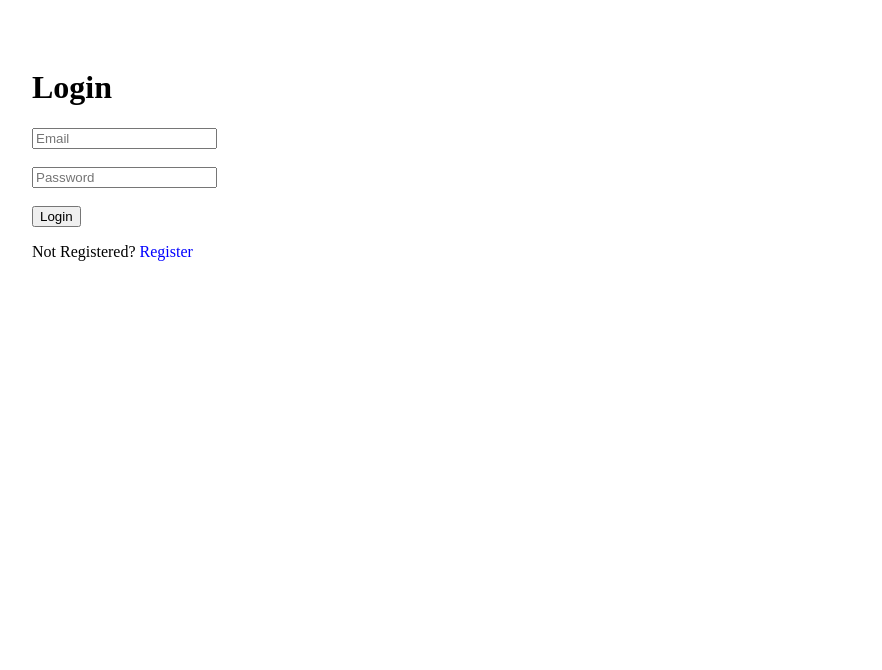
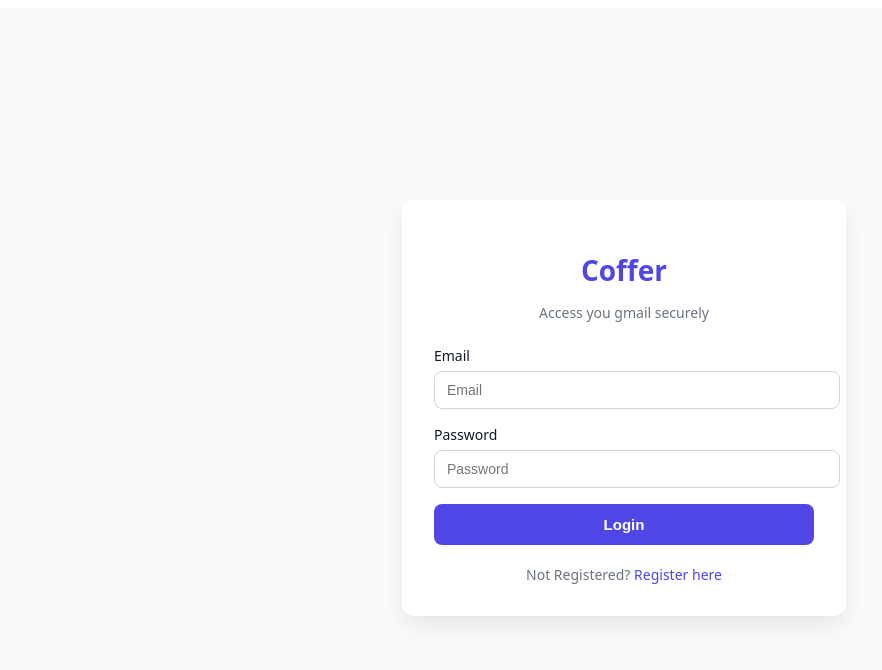
Before and after one commit to nagaladinnemahesh/coffer, a React (Vite) app in the folder client/: page /login in a window 1280 px wide. Shown: the top 670 px of the page, without its empty margins (16-898 px from the left). Built offline with nearby package versions, Linux system fonts and the light colour scheme.

Commit message:
ui for login, register pages

```diff
--- a/client/src/pages/Inbox.jsx
+++ b/client/src/pages/Inbox.jsx
@@ -1,4 +1,4 @@
-import { useEffect, useState } from "react";
+import { useEffect, useState, useRef } from "react";
 // import axios from "axios";
 import api from "../axios";
 // import { Navigate } from "react-router-dom";
@@ -7,6 +7,7 @@ import toast from "react-hot-toast";
 
 export default function Inbox() {
   const navigate = useNavigate();
+  const fetchedRef = useRef(false);
 
   const [messages, setMessages] = useState([]);
   const [nextPageToken, setNextPageToken] = useState(null);
@@ -30,6 +31,7 @@ export default function Inbox() {
           return Array.from(map.values());
         });
         setNextPageToken(res.data.nextPageToken || null);
+        setLoading(false);
         toast.success("Inbox loaded", { id: toastId });
       })
       .catch((err) => {
@@ -40,6 +42,8 @@ export default function Inbox() {
   };
 
   useEffect(() => {
+    if (fetchedRef.current) return;
+    fetchedRef.current = true;
     loadInbox();
   }, []);
 
--- a/client/src/pages/Login.jsx
+++ b/client/src/pages/Login.jsx
@@ -1,24 +1,28 @@
 import { useState } from "react";
-import axios from "axios";
-import { useNavigate } from "react-router-dom";
+// import axios from "axios";
+import api from "../axios.js";
+import { useNavigate, Link } from "react-router-dom";
 import { showSuccess, showError } from "../utils/toast";
+import "../styles/auth.css";
 
 export default function Login() {
   const [email, setEmail] = useState("");
   const [password, setPassword] = useState("");
+  const [loading, setLoading] = useState(false);
   const navigate = useNavigate();
 
   const handleLogin = async (e) => {
     e.preventDefault();
+    setLoading(true);
+
     try {
-      const res = await axios.post("http://localhost:3000/auth/login", {
+      const res = await api.post("http://localhost:3000/auth/login", {
         email,
         password,
       });
 
       localStorage.setItem("token", res.data.token);
-
-      showSuccess("Login Succesfull");
+      showSuccess("Login Successful");
       navigate("/dashboard");
     } catch (err) {
       // alert("Invalid credentials");
@@ -27,35 +31,40 @@ export default function Login() {
   };
 
   return (
-    <div style={{ padding: "40px" }}>
-      <h1>Login</h1>
+    <div className="auth-page">
+      <div className="auth-card">
+        <h1 className="auth-title">Coffer</h1>
+        <p className="auth-subtitle">Access you gmail securely</p>
         <form onSubmit={handleLogin}>
+          <div className="auth-group">
+            <label>Email</label>
             <input
+              type="email"
+              required
               placeholder="Email"
               value={email}
               onChange={(e) => setEmail(e.target.value)}
             />
-        <br />
-        <br />
+          </div>
+
+          <div className="auth-group">
+            <label>Password</label>
             <input
               type="password"
               placeholder="Password"
               value={password}
               onChange={(e) => setPassword(e.target.value)}
             />
-        <br />
-        <br />
-        <button type="submit">Login</button>
-        <p>
-          Not Registered?{" "}
-          <span
-            style={{ color: "blue", cursor: "pointer" }}
-            onClick={() => navigate("/register")}
-          >
-            Register
-          </span>
-        </p>
+          </div>
+
+          <button className="auth-btn" disabled={loading}>
+            {loading ? "Logging in.." : "Login"}
+          </button>
         </form>
+        <div className="auth-footer">
+          Not Registered? <Link to="/register">Register here</Link>
+        </div>
+      </div>
     </div>
   );
 }
--- a/client/src/pages/Register.jsx
+++ b/client/src/pages/Register.jsx
@@ -1,56 +1,67 @@
 import { useState } from "react";
-import axios from "axios";
-import { useNavigate } from "react-router-dom";
+import api from "../axios.js";
+import { useNavigate, Link } from "react-router-dom";
+import "../styles/auth.css";
+import { showSuccess, showError } from "../utils/toast";
 
 export default function Register() {
   const [email, setEmail] = useState("");
   const [password, setPassword] = useState("");
+  const [loading, setLoading] = useState(false);
   const navigate = useNavigate();
 
   const handleRegister = async (e) => {
     e.preventDefault();
+    setLoading(true);
     try {
-      await axios.post("http://localhost:3000/auth/register", {
+      await api.post("http://localhost:3000/auth/register", {
         email,
         password,
       });
-      alert("Registered successfully");
+      showSuccess("Account created successfully");
       navigate("/login");
-    } catch {
-      alert("Registration failed");
+    } catch (err) {
+      showError("User already exists");
+    } finally {
+      setLoading(false);
     }
   };
 
   return (
-    <div style={{ padding: "40px" }}>
-      <h1>Register</h1>
+    <div className="auth-page">
+      <div className="auth-card">
+        <h1 className="auth-title">Coffer</h1>
+        <p className="auth-subtitle">Create your account</p>
         <form onSubmit={handleRegister}>
+          <div className="auth-group">
+            <label>Email</label>
             <input
+              type="email"
+              required
               placeholder="Email"
               value={email}
               onChange={(e) => setEmail(e.target.value)}
             />
-        <br />
-        <br />
+          </div>
+
+          <div className="auth-group">
+            <label>Password</label>
             <input
               type="password"
               placeholder="Password"
               value={password}
               onChange={(e) => setPassword(e.target.value)}
             />
-        <br />
-        <br />
-        <button type="submit">Register</button>
-        <p>
-          Already registered?{" "}
-          <span
-            style={{ color: "blue", cursor: "pointer" }}
-            onClick={() => navigate("/login")}
-          >
-            Login
-          </span>
-        </p>
+          </div>
+
+          <button className="auth-btn" disabled={loading}>
+            {loading ? "Creating account.." : "Register"}
+          </button>
         </form>
+        <div className="auth-footer">
+          Already Registered? <Link to="/login">Login</Link>
+        </div>
+      </div>
     </div>
   );
 }
--- /dev/null
+++ b/client/src/styles/auth.css
@@ -0,0 +1,89 @@
+/* auth.css */
+
+.auth-page {
+  min-height: 100vh;
+  background: #f9fafb;
+  display: flex;
+  align-items: center;
+  justify-content: center;
+  font-family: system-ui, -apple-system, BlinkMacSystemFont;
+}
+
+.auth-card {
+  width: 100%;
+  max-width: 380px;
+  background: white;
+  padding: 32px;
+  border-radius: 12px;
+  box-shadow: 0 10px 25px rgba(0, 0, 0, 0.08);
+}
+
+.auth-title {
+  font-size: 28px;
+  font-weight: 700;
+  color: #4f46e5;
+  text-align: center;
+  margin-bottom: 4px;
+}
+
+.auth-subtitle {
+  text-align: center;
+  color: #6b7280;
+  font-size: 14px;
+  margin-bottom: 24px;
+}
+
+.auth-group {
+  margin-bottom: 16px;
+}
+
+.auth-group label {
+  display: block;
+  font-size: 14px;
+  font-weight: 500;
+  margin-bottom: 6px;
+  color: #111827;
+}
+
+.auth-group input {
+  width: 100%;
+  padding: 10px 12px;
+  border: 1px solid #d1d5db;
+  border-radius: 8px;
+  font-size: 14px;
+}
+
+.auth-group input:focus {
+  outline: none;
+  border-color: #4f46e5;
+}
+
+.auth-btn {
+  width: 100%;
+  padding: 12px;
+  background: #4f46e5;
+  color: white;
+  border: none;
+  border-radius: 8px;
+  font-size: 15px;
+  font-weight: 600;
+  cursor: pointer;
+}
+
+.auth-btn:disabled {
+  background: #9ca3af;
+  cursor: not-allowed;
+}
+
+.auth-footer {
+  text-align: center;
+  margin-top: 20px;
+  font-size: 14px;
+  color: #6b7280;
+}
+
+.auth-footer a {
+  color: #4f46e5;
+  text-decoration: none;
+  font-weight: 500;
+}
```
Lines whose indentation alone changed are shown as unchanged.
